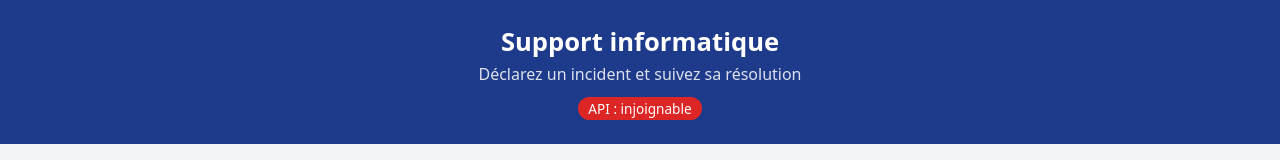
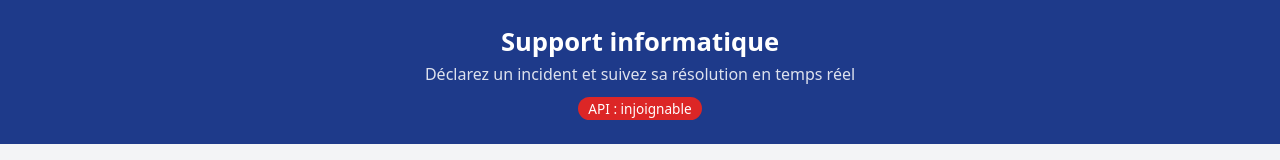
Before and after one commit to H129hj/berton_hugo_tp-tickets, a plain HTML site: page frontend/index.html in a window 1280 px wide. Shown: the top 160 px of the page. Drawn offline with Linux system fonts and the light colour scheme; no server answers.

Commit message:
feat(front): sous-titre de la page precise

```diff
--- a/frontend/index.html
+++ b/frontend/index.html
@@ -9,7 +9,7 @@
 <body>
   <header>
     <h1>Support informatique</h1>
-    <p class="sous-titre">Déclarez un incident et suivez sa résolution</p>
+    <p class="sous-titre">Déclarez un incident et suivez sa résolution en temps réel</p>
     <span id="etat-api" class="etat">API : vérification…</span>
   </header>
 
```
